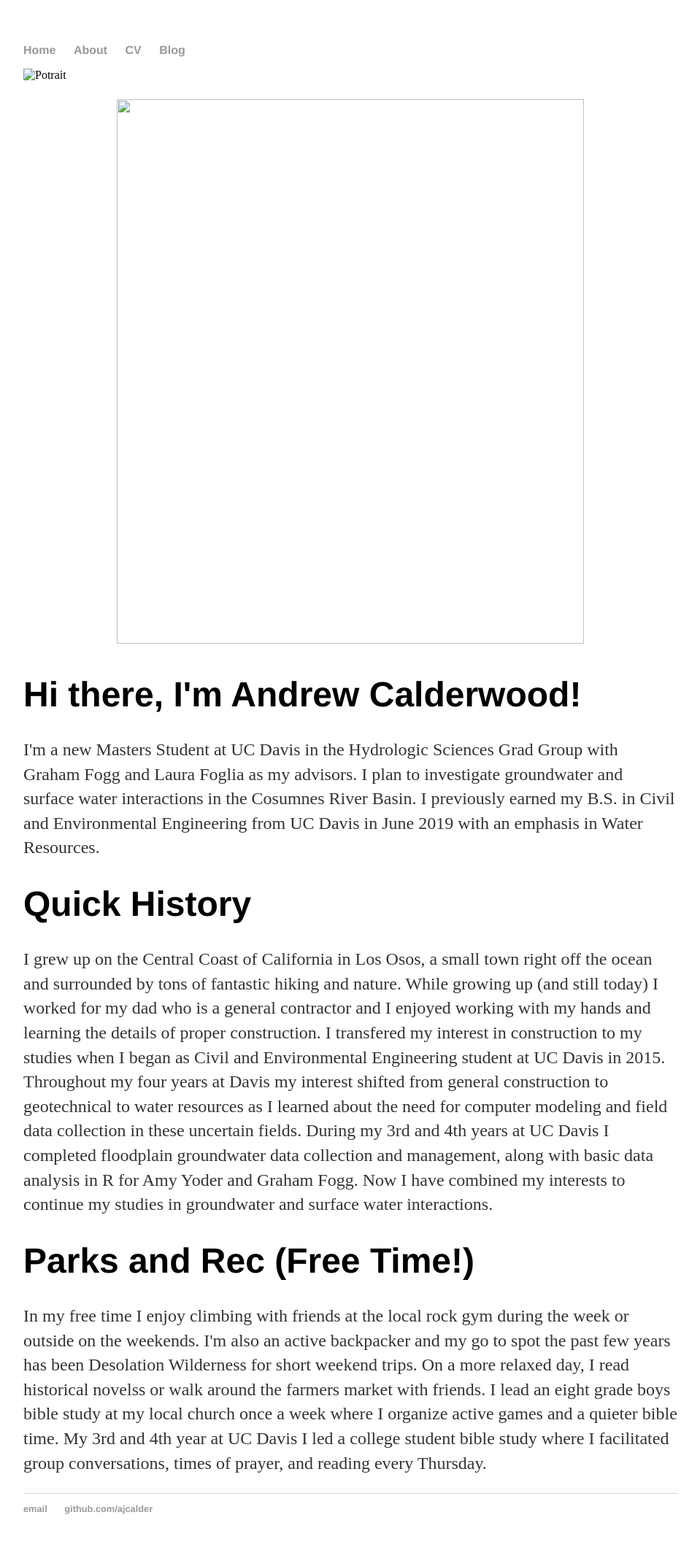
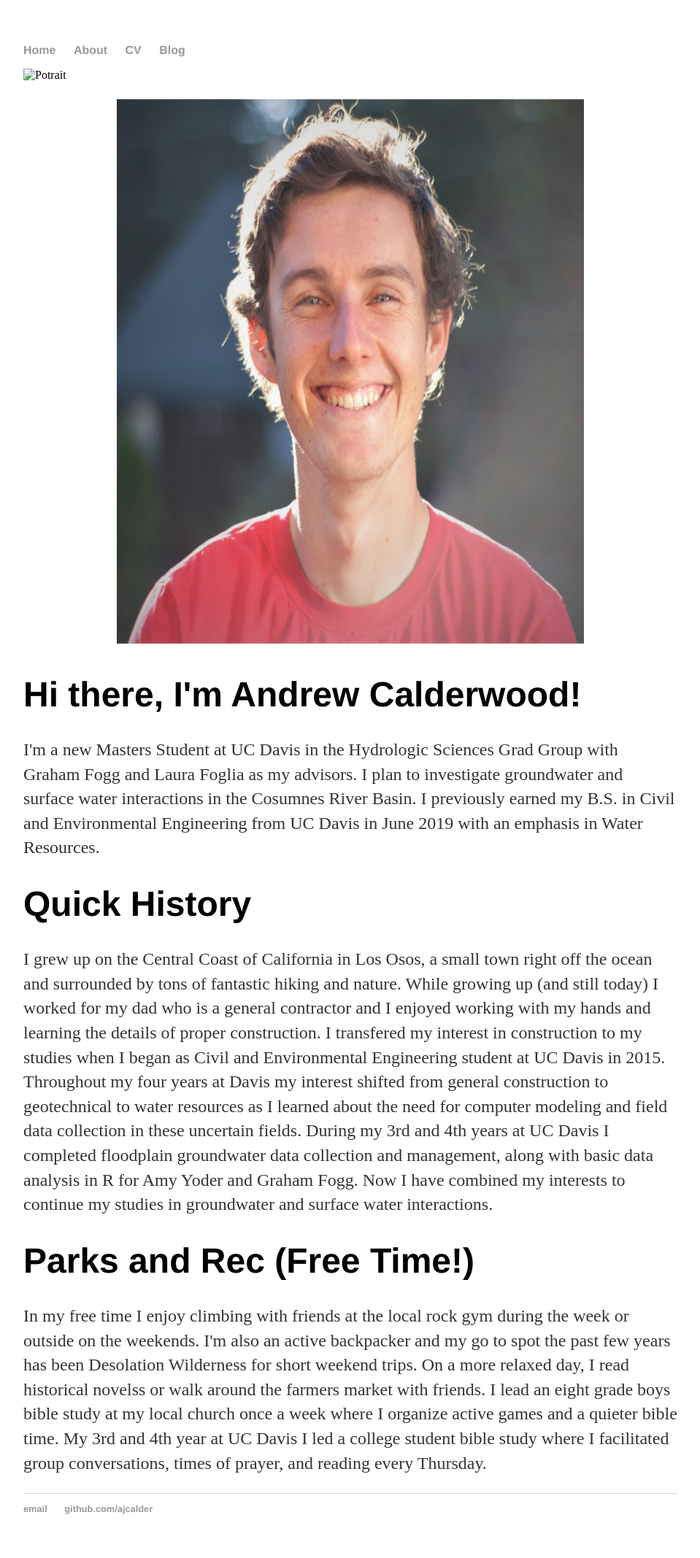
Before and after one commit to ajcalder/ajcalder.github.io, a Jekyll site: the page built from about/index.html, in a window 1280 px wide. Shown: the whole page at 73% size, without its empty margins (160-1119 px from the left). Built offline with Jekyll 4.4.1, drawn with Linux system fonts in a browser that asks for light colours.

Commit message:
Update index.html

```diff
--- a/about/index.html
+++ b/about/index.html
@@ -5,7 +5,7 @@ title: About Me
 
 <img src="/headshot.png" alt="Potrait" style="width:500px;height:600px;">
 <p align="center">
-  <img width="640" height="746" src="/headshot.png">
+  <img width="640" height="746" src="/image/headshot.png">
 </p>
 <div class="blurb">
 
```
